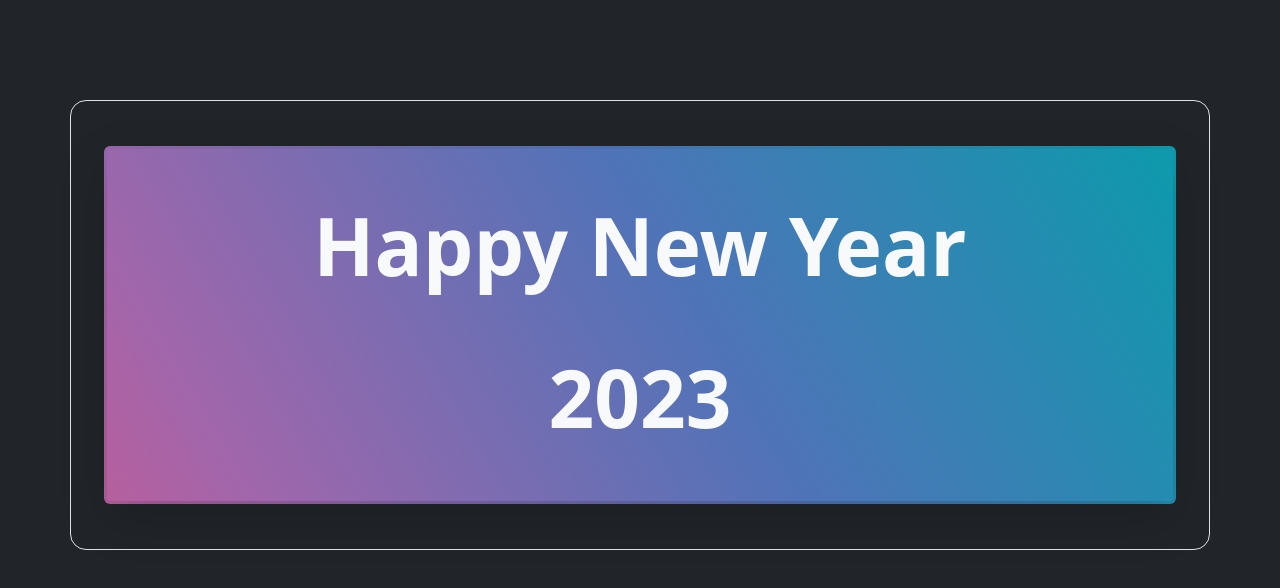
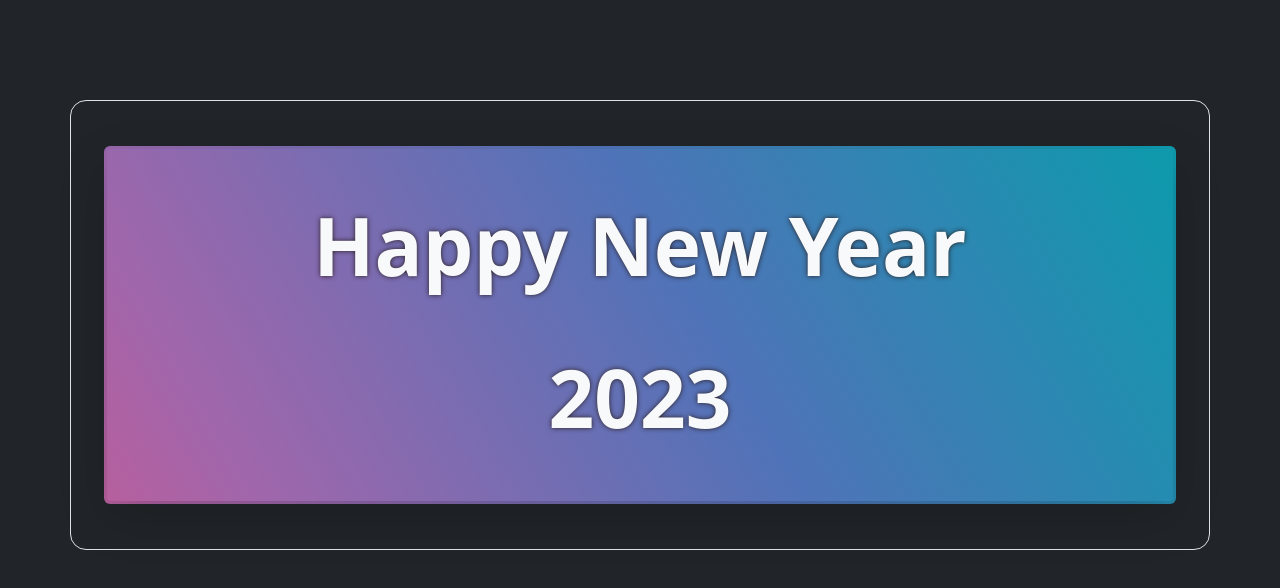
Before and after one commit to SmshuvoDEVELOPER/Happy-new-year, a plain HTML site: page Index.html in a window 1280 px wide. Drawn offline with nearby package versions, Linux system fonts and the light colour scheme.

Commit message:
added shadow

```diff
--- a/style.css
+++ b/style.css
@@ -12,7 +12,7 @@ body {
 
 .container h2, h1 {
     font-size: 5rem;
-}
+    text-shadow: rgb(41, 28, 28) 0px 0px 5px;}
 
 @media screen and (max-width: 600px) {
     .container h1{
```
